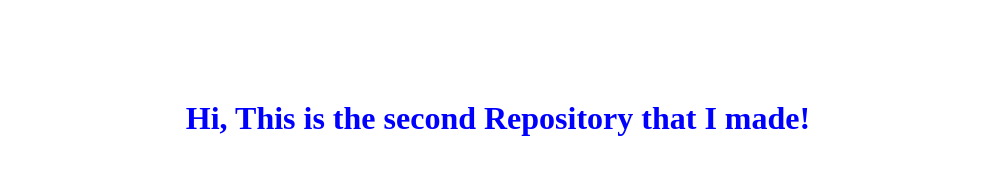
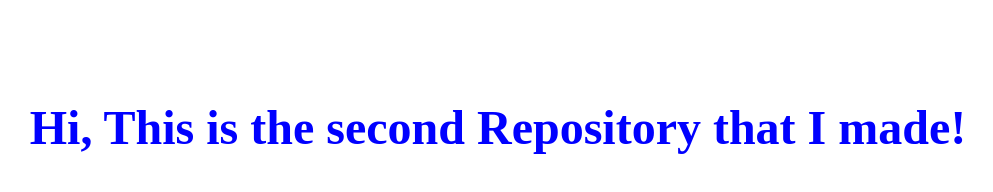
Before and after one commit to MostafaRahimi-7/Two, a plain HTML site: page index.html in a window 1280 px wide. Shown: the whole page, without its empty margins (142-1135 px from the left). Drawn offline with Linux system fonts and the light colour scheme.

Commit message:
You just write the speel of the text-size and also the attribute is not that it is font-size

```diff
--- a/styles.css
+++ b/styles.css
@@ -1,6 +1,6 @@
 h1{
     color:blue;
     text-align: center;
-    test-size:3rem;
+    font-size: 3rem;
     margin-top:100px;
 }
```
